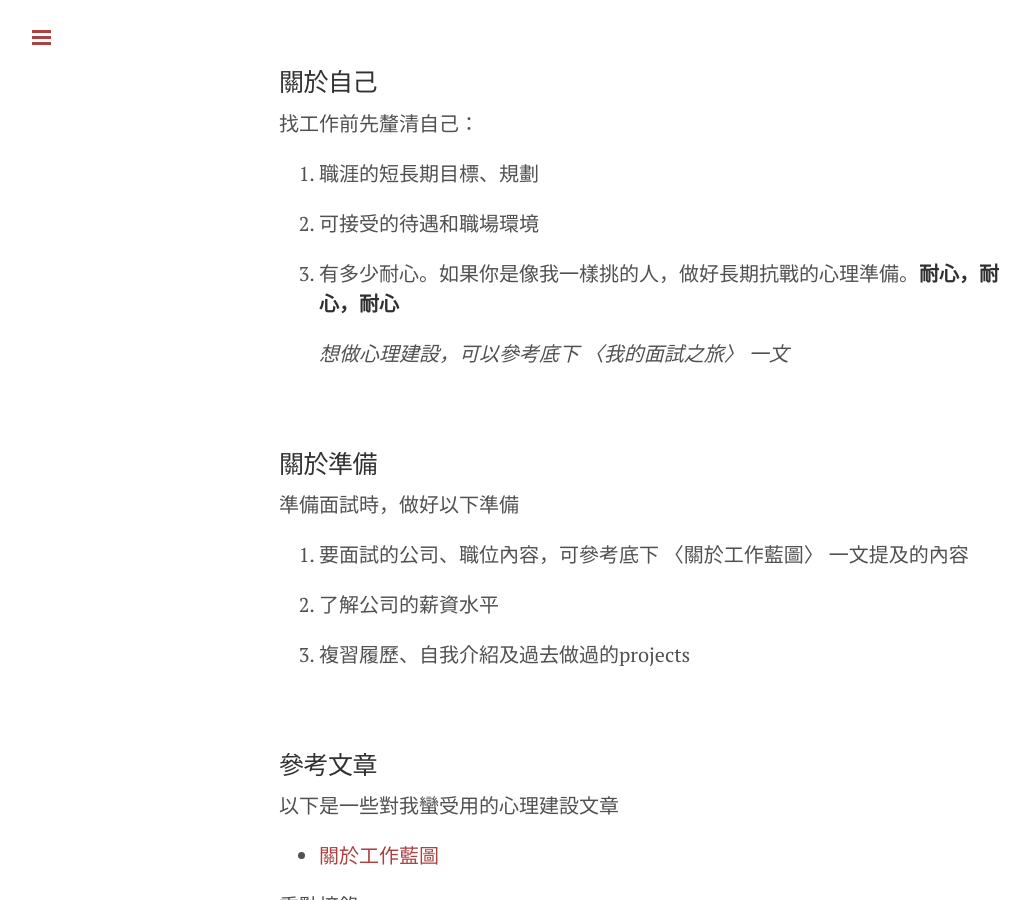
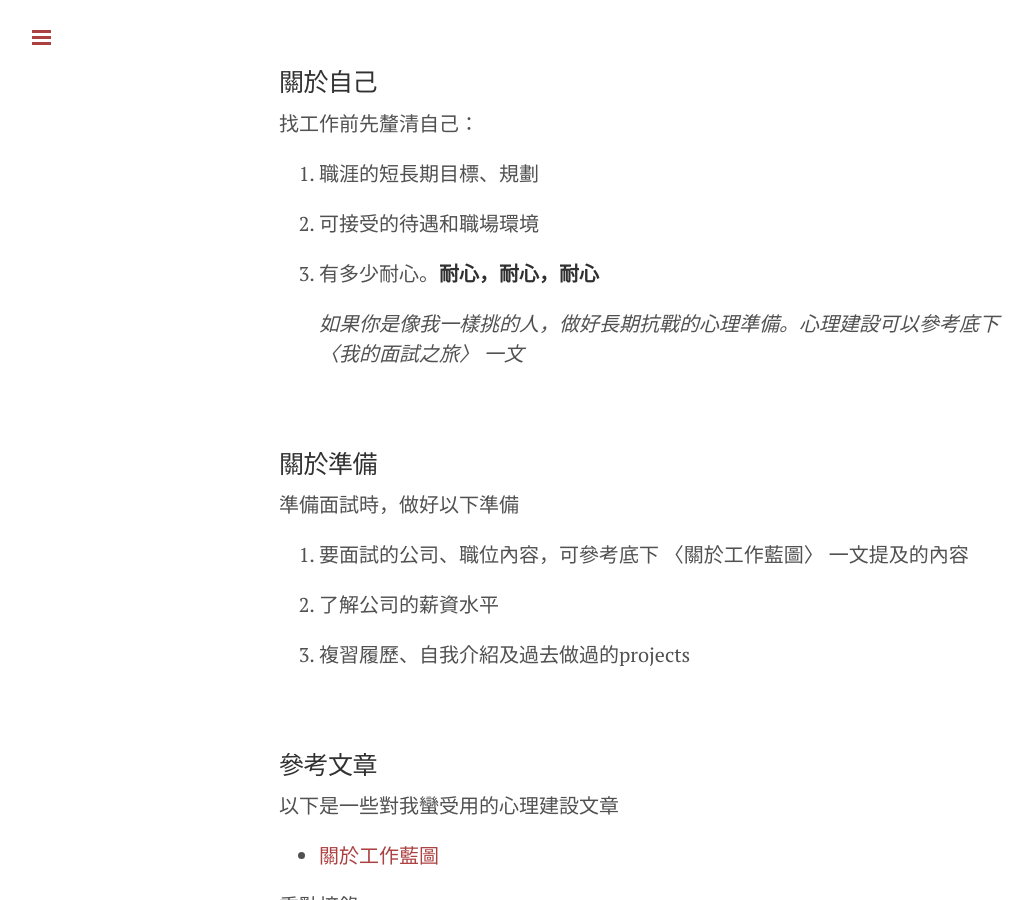
Before and after one commit to wantinghuang/wantinghuang.github.io, a Jekyll site: the page built from _posts/2018-04-08-job-hunting-attitude.md, in a window 1280 px wide and 900 px high, scrolled down 305 px. Shown: the whole window, without its empty margins (1-1034 px from the left). Built offline with Jekyll 4.4.1, drawn with Linux system fonts in a browser that asks for light colours.

Commit message:
Update 2018-04-08-job-hunting-attitude.md

```diff
--- a/_posts/2018-04-08-job-hunting-attitude.md
+++ b/_posts/2018-04-08-job-hunting-attitude.md
@@ -16,9 +16,9 @@ title: 找工作的心態
 
 2. 可接受的待遇和職場環境
 
-3. 有多少耐心。如果你是像我一樣挑的人，做好長期抗戰的心理準備。**耐心，耐心，耐心**
+3. 有多少耐心。**耐心，耐心，耐心**
 
-      _想做心理建設，可以參考底下 〈我的面試之旅〉 一文_
+      _如果你是像我一樣挑的人，做好長期抗戰的心理準備。心理建設可以參考底下 〈我的面試之旅〉 一文_
 
 <br>
 
```
